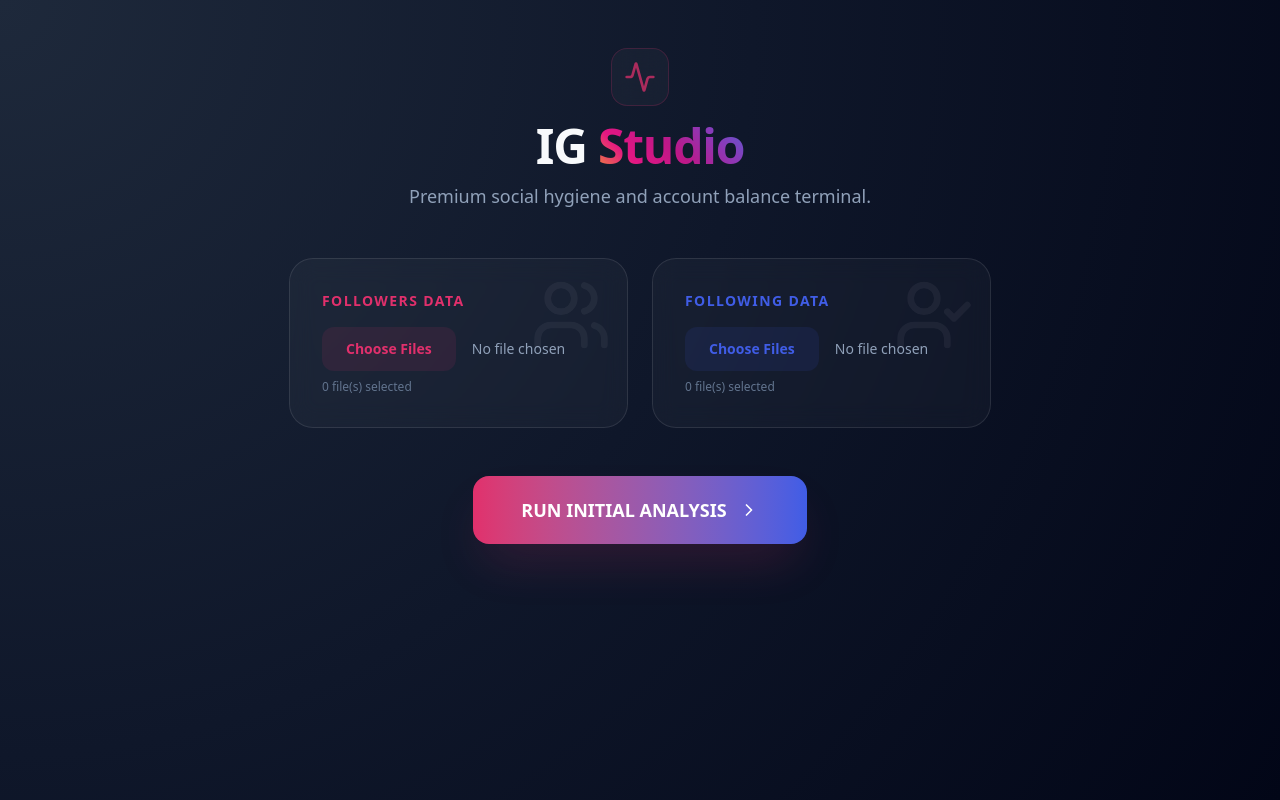
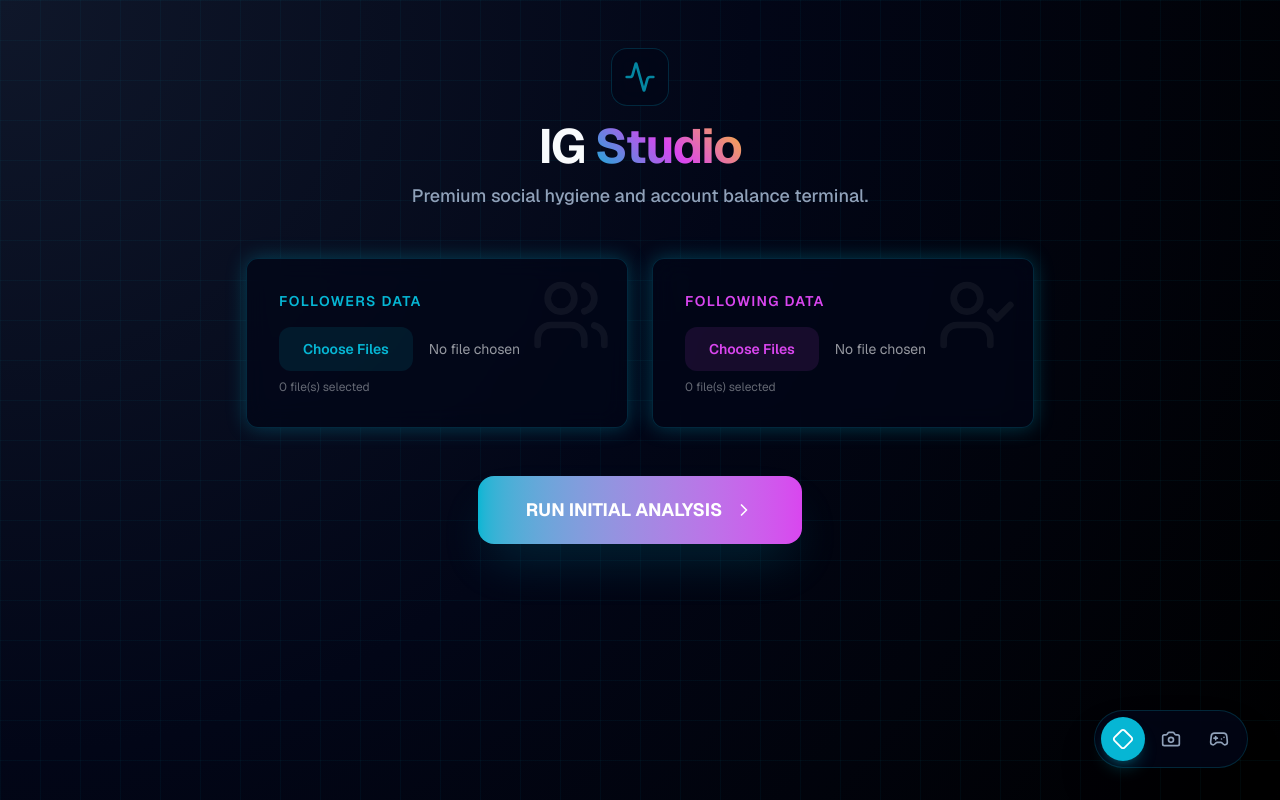
Before and after one commit to maxlearns2code/IG-Studio, a Next.js app: page / in a window 1280 px wide. Built offline with nearby package versions, Linux system fonts and the light colour scheme.

Commit message:
feat: implement triple-theme architecture (Cyberpunk Pro, Native Social, and Retro Pixel)

```diff
--- a/src/app/globals.css
+++ b/src/app/globals.css
@@ -1,29 +1,67 @@
 @import "tailwindcss";
 
 :root {
-  --background: #0f172a;
+  /* Default: Cyberpunk Pro */
+  --background: #020617;
   --foreground: #f8fafc;
-  --primary: #e1306c;
-  --secondary: #405de6;
-  --accent: #f472b6;
-  --card-bg: rgba(255, 255, 255, 0.03);
-  --card-border: rgba(255, 255, 255, 0.1);
+  --primary: #06b6d4; /* Neon Cyan */
+  --secondary: #d946ef; /* Magenta */
+  --accent: #facc15; /* Yellow */
+  --card-bg: rgba(2, 6, 23, 0.7);
+  --card-border: rgba(6, 182, 212, 0.2);
+  --radius: 12px;
+  --font-main: var(--font-geist-sans);
+  --glow-color: rgba(6, 182, 212, 0.3);
 }
 
-@theme inline {
+[data-theme='instagram'] {
+  --background: #fafafa;
+  --foreground: #262626;
+  --primary: #0095f6;
+  --secondary: #8e8e8e;
+  --accent: #ed4956;
+  --card-bg: #ffffff;
+  --card-border: #dbdbdb;
+  --radius: 3px;
+  --font-main: -apple-system, BlinkMacSystemFont, "Segoe UI", Roboto, Helvetica, Arial, sans-serif;
+  --glow-color: transparent;
+}
+
+[data-theme='pixel'] {
+  --background: #000000;
+  --foreground: #00ff00;
+  --primary: #ff00ff;
+  --secondary: #00ffff;
+  --accent: #ffff00;
+  --card-bg: #111111;
+  --card-border: #00ff00;
+  --radius: 0px;
+  --font-main: var(--font-press-start), cursive;
+}
+
+@theme {
   --color-background: var(--background);
   --color-foreground: var(--foreground);
   --color-primary: var(--primary);
   --color-secondary: var(--secondary);
   --color-accent: var(--accent);
+  --radius-xl: var(--radius);
 }
 
 body {
-  background: radial-gradient(circle at top left, #1e293b, #0f172a, #020617);
+  background: var(--background);
   color: var(--foreground);
   min-height: 100vh;
-  selection-background-color: var(--primary);
-  selection-color: white;
+  font-family: var(--font-main);
+  transition: background 0.3s ease, color 0.3s ease;
+}
+
+[data-theme='pro'] body {
+  background: radial-gradient(circle at top left, #0f172a, #020617, #000000);
+}
+
+[data-theme='instagram'] body {
+  background: #fafafa;
 }
 
 @layer components {
@@ -32,6 +70,7 @@ body {
     backdrop-filter: blur(12px);
     -webkit-backdrop-filter: blur(12px);
     border: 1px solid var(--card-border);
+    border-radius: var(--radius);
   }
 
   .glass-hover {
@@ -39,16 +78,86 @@ body {
   }
 
   .glass-hover:hover {
-    background: rgba(255, 255, 255, 0.06);
-    border-color: rgba(255, 255, 255, 0.2);
+    background: color-mix(in srgb, var(--card-bg), white 5%);
+    border-color: color-mix(in srgb, var(--card-border), white 10%);
     transform: translateY(-2px);
   }
 
   .text-gradient {
+    background: linear-gradient(45deg, #06b6d4, #d946ef, #fbbf24);
+    -webkit-background-clip: text;
+    background-clip: text;
+    -webkit-text-fill-color: transparent;
+  }
+
+  [data-theme='instagram'] .text-gradient {
     background: linear-gradient(45deg, #f09433, #e31683, #bc1888, #8a3ab9, #4c68d7);
     -webkit-background-clip: text;
     background-clip: text;
     -webkit-text-fill-color: transparent;
+  }
+
+  /* Theme Specific Cards */
+  .card-pro {
+    background: var(--card-bg);
+    backdrop-filter: blur(12px);
+    -webkit-backdrop-filter: blur(12px);
+    box-shadow: 0 0 20px var(--glow-color);
+    border: 1px solid var(--card-border);
+    border-radius: var(--radius);
+  }
+
+  .card-social {
+    background: var(--card-bg);
+    border: 1px solid var(--card-border);
+    border-radius: var(--radius);
+  }
+
+  [data-theme='pixel'] .text-gradient {
+    background: none;
+    -webkit-text-fill-color: var(--primary);
+    text-shadow: 2px 2px 0px var(--secondary);
+  }
+
+  /* CRT Scanlines */
+  .pixel-overlay {
+    display: none;
+    pointer-events: none;
+    position: fixed;
+    top: 0;
+    left: 0;
+    width: 100%;
+    height: 100%;
+    background: linear-gradient(rgba(18, 16, 16, 0) 50%, rgba(0, 0, 0, 0.25) 50%), linear-gradient(90deg, rgba(255, 0, 0, 0.06), rgba(0, 255, 0, 0.02), rgba(0, 0, 255, 0.06));
+    background-size: 100% 2px, 3px 100%;
+    z-index: 9999;
+  }
+
+  [data-theme='pixel'] .pixel-overlay {
+    display: block;
+    animation: flicker 0.15s infinite;
+  }
+
+  @keyframes flicker {
+    0% { opacity: 0.9; }
+    100% { opacity: 1; }
+  }
+
+  /* Cyber Grid */
+  .cyber-grid {
+    display: none;
+    pointer-events: none;
+    position: fixed;
+    inset: 0;
+    background-image:
+      linear-gradient(to right, rgba(6, 182, 212, 0.05) 1px, transparent 1px),
+      linear-gradient(to bottom, rgba(6, 182, 212, 0.05) 1px, transparent 1px);
+    background-size: 40px 40px;
+    z-index: -1;
+  }
+
+  [data-theme='pro'] .cyber-grid {
+    display: block;
   }
 }
 
@@ -62,10 +171,6 @@ body {
 }
 
 ::-webkit-scrollbar-thumb {
-  background: rgba(255, 255, 255, 0.1);
+  background: var(--card-border);
   border-radius: 10px;
 }
-
-::-webkit-scrollbar-thumb:hover {
-  background: rgba(255, 255, 255, 0.2);
-}
--- a/src/app/layout.tsx
+++ b/src/app/layout.tsx
@@ -1,5 +1,5 @@
 import type { Metadata } from "next";
-import { Geist, Geist_Mono } from "next/font/google";
+import { Geist, Geist_Mono, Press_Start_2P } from "next/font/google";
 import "./globals.css";
 
 const geistSans = Geist({
@@ -10,6 +10,12 @@ const geistSans = Geist({
 const geistMono = Geist_Mono({
   variable: "--font-geist-mono",
   subsets: ["latin"],
+});
+
+const pressStart2P = Press_Start_2P({
+  variable: "--font-press-start",
+  subsets: ["latin"],
+  weight: "400",
 });
 
 export const metadata: Metadata = {
@@ -25,9 +31,13 @@ export default function RootLayout({
   return (
     <html
       lang="en"
-      className={`${geistSans.variable} ${geistMono.variable} h-full antialiased`}
+      className={`${geistSans.variable} ${geistMono.variable} ${pressStart2P.variable} h-full antialiased`}
     >
-      <body className="min-h-full flex flex-col">{children}</body>
+      <body className="min-h-full flex flex-col relative overflow-x-hidden">
+        {children}
+        <div className="pixel-overlay" />
+        <div className="cyber-grid" />
+      </body>
     </html>
   );
 }
--- a/src/app/page.tsx
+++ b/src/app/page.tsx
@@ -3,6 +3,7 @@
 import React, { useState, useEffect } from "react";
 import { Upload, Users, UserMinus, UserCheck, Shield, ChevronRight, Copy, Terminal, Activity, Layers } from "lucide-react";
 import { parseInstagramJson, compareProfiles, AnalysisResults } from "@/lib/analyzer";
+import ThemeSwitcher, { Theme } from "@/components/ThemeSwitcher";
 import { clsx, type ClassValue } from "clsx";
 import { twMerge } from "tailwind-merge";
 
@@ -17,6 +18,17 @@ export default function IGStudio() {
   const [activeTab, setActiveTab] = useState<"non-followers" | "fans" | "mutuals" | "automation">("non-followers");
   const [isAnalyzing, setIsAnalyzing] = useState(false);
   const [copyFeedback, setCopyFeedback] = useState(false);
+  const [theme, setTheme] = useState<Theme>("pro");
+
+  useEffect(() => {
+    const savedTheme = localStorage.getItem("ig_studio_theme") as Theme;
+    if (savedTheme) setTheme(savedTheme);
+  }, []);
+
+  useEffect(() => {
+    document.documentElement.setAttribute("data-theme", theme);
+    localStorage.setItem("ig_studio_theme", theme);
+  }, [theme]);
 
   const handleAnalyze = async () => {
     if (followersFiles.length === 0 || followingFiles.length === 0) {
@@ -162,15 +174,21 @@ export default function IGStudio() {
         <div className="inline-flex items-center justify-center p-3 mb-4 rounded-2xl glass border-primary/20">
           <Activity className="w-8 h-8 text-primary animate-pulse" />
         </div>
-        <h1 className="text-5xl font-bold tracking-tight mb-3">
+        <h1 className={cn(
+          "text-5xl font-bold tracking-tight mb-3",
+          theme === "pixel" && "text-primary"
+        )}>
           IG <span className="text-gradient">Studio</span>
         </h1>
-        <p className="text-slate-400 text-lg">Premium social hygiene and account balance terminal.</p>
+        <p className={cn(
+          "text-lg font-medium",
+          theme === "instagram" ? "text-slate-600" : "text-slate-400"
+        )}>Premium social hygiene and account balance terminal.</p>
       </header>
 
       {/* Upload Section */}
       <section className="grid md:grid-cols-2 gap-6 mb-12">
-        <div className="glass p-8 rounded-3xl relative overflow-hidden group">
+        <div className={cn(theme === "instagram" ? "card-social p-6" : "card-pro p-8", "relative overflow-hidden group transition-all")}>
           <div className="absolute top-0 right-0 p-4 opacity-5 group-hover:opacity-10 transition-opacity">
             <Users size={80} />
           </div>
@@ -180,12 +198,12 @@ export default function IGStudio() {
             multiple
             accept=".json"
             onChange={(e) => setFollowersFiles(Array.from(e.target.files || []))}
-            className="w-full text-sm text-slate-400 file:mr-4 file:py-3 file:px-6 file:rounded-xl file:border-0 file:text-sm file:font-semibold file:bg-primary/10 file:text-primary hover:file:bg-primary/20 transition-all cursor-pointer"
+            className="w-full text-sm text-foreground/60 file:mr-4 file:py-3 file:px-6 file:rounded-xl file:border-0 file:text-sm file:font-semibold file:bg-primary/10 file:text-primary hover:file:bg-primary/20 transition-all cursor-pointer"
           />
-          <p className="mt-2 text-xs text-slate-500">{followersFiles.length} file(s) selected</p>
+          <p className="mt-2 text-xs text-foreground/40">{followersFiles.length} file(s) selected</p>
         </div>
 
-        <div className="glass p-8 rounded-3xl relative overflow-hidden group">
+        <div className={cn(theme === "instagram" ? "card-social p-6" : "card-pro p-8", "relative overflow-hidden group transition-all")}>
           <div className="absolute top-0 right-0 p-4 opacity-5 group-hover:opacity-10 transition-opacity">
             <UserCheck size={80} />
           </div>
@@ -195,9 +213,9 @@ export default function IGStudio() {
             multiple
             accept=".json"
             onChange={(e) => setFollowingFiles(Array.from(e.target.files || []))}
-            className="w-full text-sm text-slate-400 file:mr-4 file:py-3 file:px-6 file:rounded-xl file:border-0 file:text-sm file:font-semibold file:bg-secondary/10 file:text-secondary hover:file:bg-secondary/20 transition-all cursor-pointer"
+            className="w-full text-sm text-foreground/60 file:mr-4 file:py-3 file:px-6 file:rounded-xl file:border-0 file:text-sm file:font-semibold file:bg-secondary/10 file:text-secondary hover:file:bg-secondary/20 transition-all cursor-pointer"
           />
-          <p className="mt-2 text-xs text-slate-500">{followingFiles.length} file(s) selected</p>
+          <p className="mt-2 text-xs text-foreground/40">{followingFiles.length} file(s) selected</p>
         </div>
       </section>
 
@@ -205,7 +223,10 @@ export default function IGStudio() {
         <button
           onClick={handleAnalyze}
           disabled={isAnalyzing}
-          className="bg-gradient-to-r from-primary to-secondary text-white px-12 py-5 rounded-2xl font-bold text-lg shadow-2xl shadow-primary/20 hover:scale-105 active:scale-95 transition-all disabled:opacity-50 disabled:hover:scale-100 flex items-center gap-3"
+          className={cn(
+            "text-white px-12 py-5 rounded-2xl font-bold text-lg transition-all flex items-center gap-3",
+            theme === "instagram" ? "bg-primary shadow-lg shadow-primary/20" : "bg-gradient-to-r from-primary to-secondary shadow-2xl shadow-primary/20 hover:scale-105 active:scale-95 disabled:opacity-50 disabled:hover:scale-100"
+          )}
         >
           {isAnalyzing ? "Processing Matrix..." : "RUN INITIAL ANALYSIS"}
           <ChevronRight size={20} />
@@ -216,31 +237,31 @@ export default function IGStudio() {
         <div className="animate-in fade-in slide-in-from-bottom-8 duration-700">
           {/* Stats Grid */}
           <div className="grid grid-cols-2 md:grid-cols-4 gap-4 mb-8">
-            <StatCard label="Followers" value={results.followers.length} icon={<Users className="text-blue-400" />} />
-            <StatCard label="Following" value={results.following.length} icon={<UserCheck className="text-green-400" />} />
-            <StatCard label="Mutuals" value={results.mutuals.length} icon={<Layers className="text-purple-400" />} />
-            <StatCard label="Imbalance" value={results.nonFollowers.length} icon={<UserMinus className="text-red-400" />} highlight />
+            <StatCard theme={theme} label="Followers" value={results.followers.length} icon={<Users className="text-blue-400" />} />
+            <StatCard theme={theme} label="Following" value={results.following.length} icon={<UserCheck className="text-green-400" />} />
+            <StatCard theme={theme} label="Mutuals" value={results.mutuals.length} icon={<Layers className="text-purple-400" />} />
+            <StatCard theme={theme} label="Imbalance" value={results.nonFollowers.length} icon={<UserMinus className="text-red-400" />} highlight />
           </div>
 
           {/* Result Tabs */}
-          <div className="glass rounded-[2rem] overflow-hidden">
-            <div className="flex border-b border-card-border p-2 gap-2">
-              <TabButton active={activeTab === "non-followers"} onClick={() => setActiveTab("non-followers")}>Non-Followers</TabButton>
-              <TabButton active={activeTab === "fans"} onClick={() => setActiveTab("fans")}>Your Fans</TabButton>
-              <TabButton active={activeTab === "automation"} onClick={() => setActiveTab("automation")}>Automation Assistant</TabButton>
+          <div className={cn(theme === "instagram" ? "card-social" : "card-pro", "overflow-hidden")}>
+            <div className={cn("flex p-2 gap-2 border-b", theme === "instagram" ? "border-slate-200 bg-slate-50" : "border-card-border")}>
+              <TabButton theme={theme} active={activeTab === "non-followers"} onClick={() => setActiveTab("non-followers")}>Non-Followers</TabButton>
+              <TabButton theme={theme} active={activeTab === "fans"} onClick={() => setActiveTab("fans")}>Your Fans</TabButton>
+              <TabButton theme={theme} active={activeTab === "automation"} onClick={() => setActiveTab("automation")}>Automation Assistant</TabButton>
             </div>
 
             <div className="p-8">
               {activeTab === "non-followers" && (
                 <div className="grid grid-cols-1 sm:grid-cols-2 lg:grid-cols-3 gap-3 max-h-[500px] overflow-y-auto pr-4 custom-scrollbar">
-                  {results.nonFollowers.map(user => <UserRow key={user} username={user} />)}
+                  {results.nonFollowers.map(user => <UserRow theme={theme} key={user} username={user} />)}
                   {results.nonFollowers.length === 0 && <EmptyState text="Everyone you follow follows you back!" />}
                 </div>
               )}
 
               {activeTab === "fans" && (
                 <div className="grid grid-cols-1 sm:grid-cols-2 lg:grid-cols-3 gap-3 max-h-[500px] overflow-y-auto pr-4 custom-scrollbar">
-                  {results.fans.map(user => <UserRow key={user} username={user} />)}
+                  {results.fans.map(user => <UserRow theme={theme} key={user} username={user} />)}
                   {results.fans.length === 0 && <EmptyState text="No pending follow requests or fans." />}
                 </div>
               )}
@@ -293,29 +314,40 @@ export default function IGStudio() {
           </div>
         </div>
       )}
+
+      {/* Theme Switcher */}
+      <ThemeSwitcher currentTheme={theme} onThemeChange={setTheme} />
     </main>
   );
 }
 
-function StatCard({ label, value, icon, highlight = false }: { label: string, value: number, icon: React.ReactNode, highlight?: boolean }) {
+function StatCard({ label, value, icon, highlight = false, theme }: { label: string, value: number, icon: React.ReactNode, highlight?: boolean, theme?: Theme }) {
   return (
-    <div className="glass p-5 rounded-2xl group flex items-center gap-4 border-l-4 border-l-transparent hover:border-l-primary/50 transition-all">
-      <div className="p-3 bg-slate-900 rounded-xl group-hover:scale-110 transition-transform">{icon}</div>
+    <div className={cn(
+      theme === "instagram" ? "card-social border-none p-4" : "card-pro p-5",
+      "group flex items-center gap-4 border-l-4 border-l-transparent hover:border-l-primary/50 transition-all"
+    )}>
+      <div className={cn(
+        "p-3 rounded-xl transition-transform group-hover:scale-110",
+        theme === "instagram" ? "bg-slate-100" : "bg-foreground/5"
+      )}>{icon}</div>
       <div>
-        <div className={cn("text-2xl font-bold", highlight && "text-red-400")}>{value.toLocaleString()}</div>
-        <div className="text-[10px] uppercase font-bold text-slate-500 tracking-wider">{label}</div>
+        <div className={cn("text-2xl font-bold", highlight && "text-accent")}>{value.toLocaleString()}</div>
+        <div className="text-[10px] uppercase font-bold text-foreground/40 tracking-wider">{label}</div>
       </div>
     </div>
   );
 }
 
-function TabButton({ children, active, onClick }: { children: React.ReactNode, active: boolean, onClick: () => void }) {
+function TabButton({ children, active, onClick, theme }: { children: React.ReactNode, active: boolean, onClick: () => void, theme?: Theme }) {
   return (
     <button
       onClick={onClick}
       className={cn(
         "px-6 py-3 text-sm font-semibold rounded-xl transition-all",
-        active ? "bg-white text-slate-950 shadow-xl" : "text-slate-400 hover:bg-white/5"
+        active
+          ? (theme === "instagram" ? "bg-primary text-white shadow-md" : "bg-primary text-white shadow-xl")
+          : "text-foreground/40 hover:bg-foreground/5"
       )}
     >
       {children}
@@ -323,10 +355,13 @@ function TabButton({ children, active, onClick }: { children: React.ReactNode, a
   );
 }
 
-function UserRow({ username }: { username: string }) {
+function UserRow({ username, theme }: { username: string, theme?: Theme }) {
   return (
-    <div className="glass p-3 px-5 rounded-xl flex items-center justify-between group glass-hover">
-      <span className="font-medium text-slate-200 truncate pr-2">@{username}</span>
+    <div className={cn(
+      theme === "instagram" ? "card-social border-slate-100 p-2 px-4" : "card-pro p-3 px-5",
+      "flex items-center justify-between group glass-hover"
+    )}>
+      <span className="font-medium text-foreground truncate pr-2">@{username}</span>
       <a
         href={`https://instagram.com/${username}`}
         target="_blank"
--- /dev/null
+++ b/src/components/ThemeSwitcher.tsx
@@ -0,0 +1,57 @@
+"use client";
+
+import React from "react";
+import { Diamond, Camera, Gamepad2 } from "lucide-react";
+import { clsx, type ClassValue } from "clsx";
+import { twMerge } from "tailwind-merge";
+
+function cn(...inputs: ClassValue[]) {
+  return twMerge(clsx(inputs));
+}
+
+export type Theme = "pro" | "instagram" | "pixel";
+
+interface ThemeSwitcherProps {
+  currentTheme: Theme;
+  onThemeChange: (theme: Theme) => void;
+}
+
+export default function ThemeSwitcher({ currentTheme, onThemeChange }: ThemeSwitcherProps) {
+  const themes = [
+    { id: "pro", icon: Diamond, label: "Pro" },
+    { id: "instagram", icon: Camera, label: "Social" },
+    { id: "pixel", icon: Gamepad2, label: "Retro" },
+  ] as const;
+
+  return (
+    <div className="fixed bottom-8 right-8 z-[10000] animate-in fade-in slide-in-from-bottom-4 duration-500">
+      <div className="flex items-center gap-1 p-1.5 glass bg-background/80 backdrop-blur-xl border-card-border shadow-2xl rounded-full">
+        {themes.map((theme) => {
+          const Icon = theme.icon;
+          const isActive = currentTheme === theme.id;
+
+          return (
+            <button
+              key={theme.id}
+              onClick={() => onThemeChange(theme.id)}
+              className={cn(
+                "group relative flex items-center justify-center p-3 rounded-full transition-all duration-300",
+                isActive
+                  ? "bg-primary text-white shadow-lg shadow-primary/25"
+                  : "text-slate-400 hover:text-white hover:bg-white/5"
+              )}
+              title={theme.label}
+            >
+              <Icon size={20} className={cn("transition-transform duration-300", isActive && "scale-110")} />
+
+              {/* Tooltip */}
+              <span className="absolute bottom-full mb-3 px-3 py-1.5 bg-slate-900 text-white text-[10px] font-bold uppercase tracking-widest rounded-lg opacity-0 group-hover:opacity-100 transition-opacity pointer-events-none border border-white/10 whitespace-nowrap">
+                {theme.label} Theme
+              </span>
+            </button>
+          );
+        })}
+      </div>
+    </div>
+  );
+}
```
